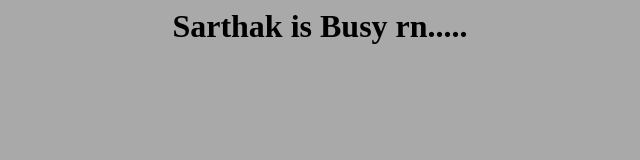
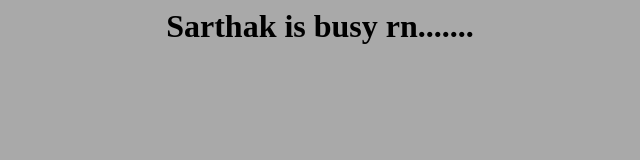
Before and after one commit to heyysarthak/heyysarthak.github.io, a plain HTML site: page index.html in a window 1280 px wide. Shown: the whole page, without its empty margins (320-960 px from the left). Drawn offline with Linux system fonts and the light colour scheme.

Commit message:
Update index.html

```diff
--- a/index.html
+++ b/index.html
@@ -4,7 +4,7 @@
 	</head>
 
 	<body bgcolor="DarkGrey">
-		<h1 align="center"> Sarthak is Busy rn..... </h1>
+		<h1 align="center"> Sarthak is busy rn.......</h1>
 
 	</body>
 </html>
```
